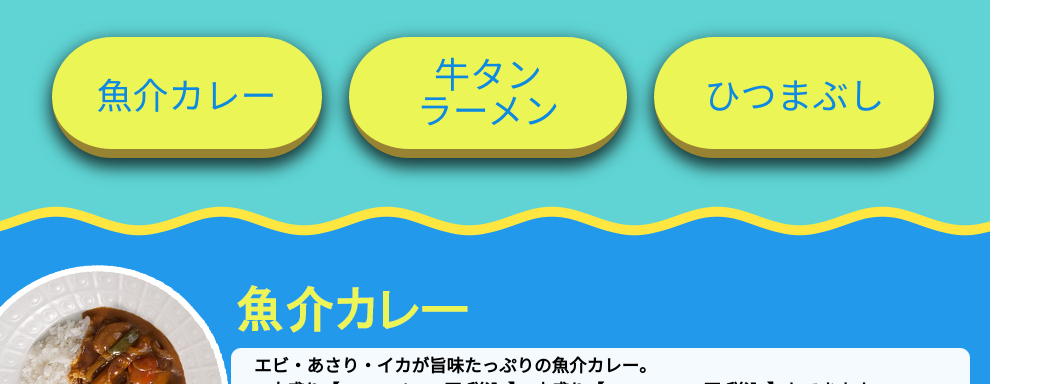
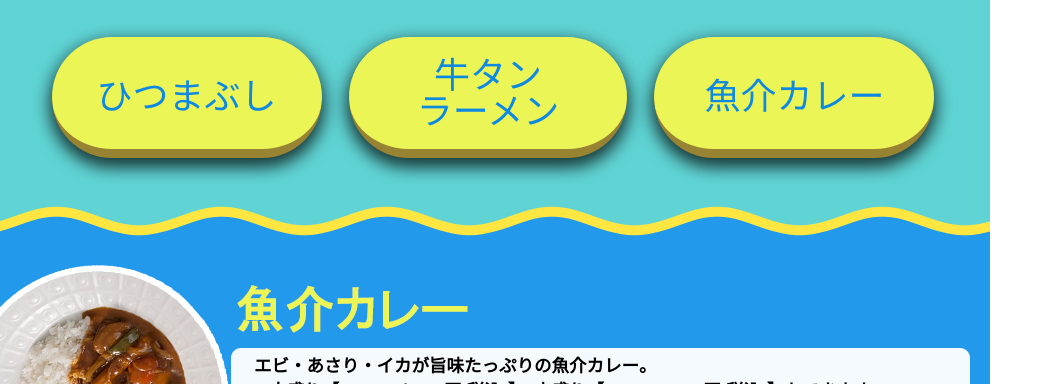
Before and after one commit to NEARZER00/RestoOzo, a plain HTML site: page index.html in a window 1280 px wide. Shown: the part 716-1100 px from the top of the page, without its empty margins (0-1053 px from the left). Drawn offline with nearby package versions, Linux system fonts and the light colour scheme.

Commit message:
Update index.html

```diff
--- a/index.html
+++ b/index.html
@@ -21,9 +21,9 @@
             <img src="img/img_hitsumabushi.png" alt="menu3"></a>
     </div>
     <div class="button-menu">
-        <a class="button1" href="#menu1">魚介カレー</a>
+        <a class="button1" href="#menu1">ひつまぶし</a>
         <a class="button2" href="#menu2">牛タン<br>ラーメン</a>
-        <a class="button3" href="#menu3">ひつまぶし</a>
+        <a class="button3" href="#menu3">魚介カレー</a>
     </div>
     <div id="menu">
         <div id="menu1">
```
